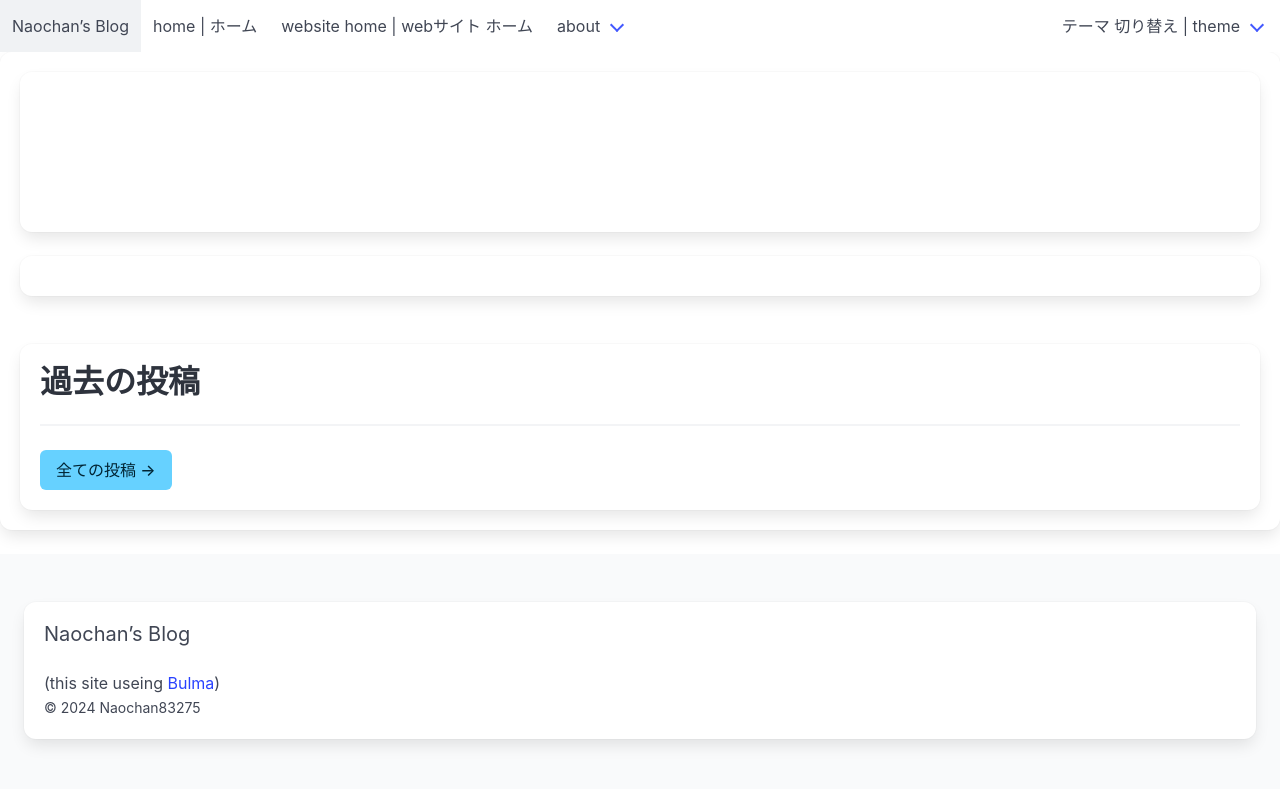
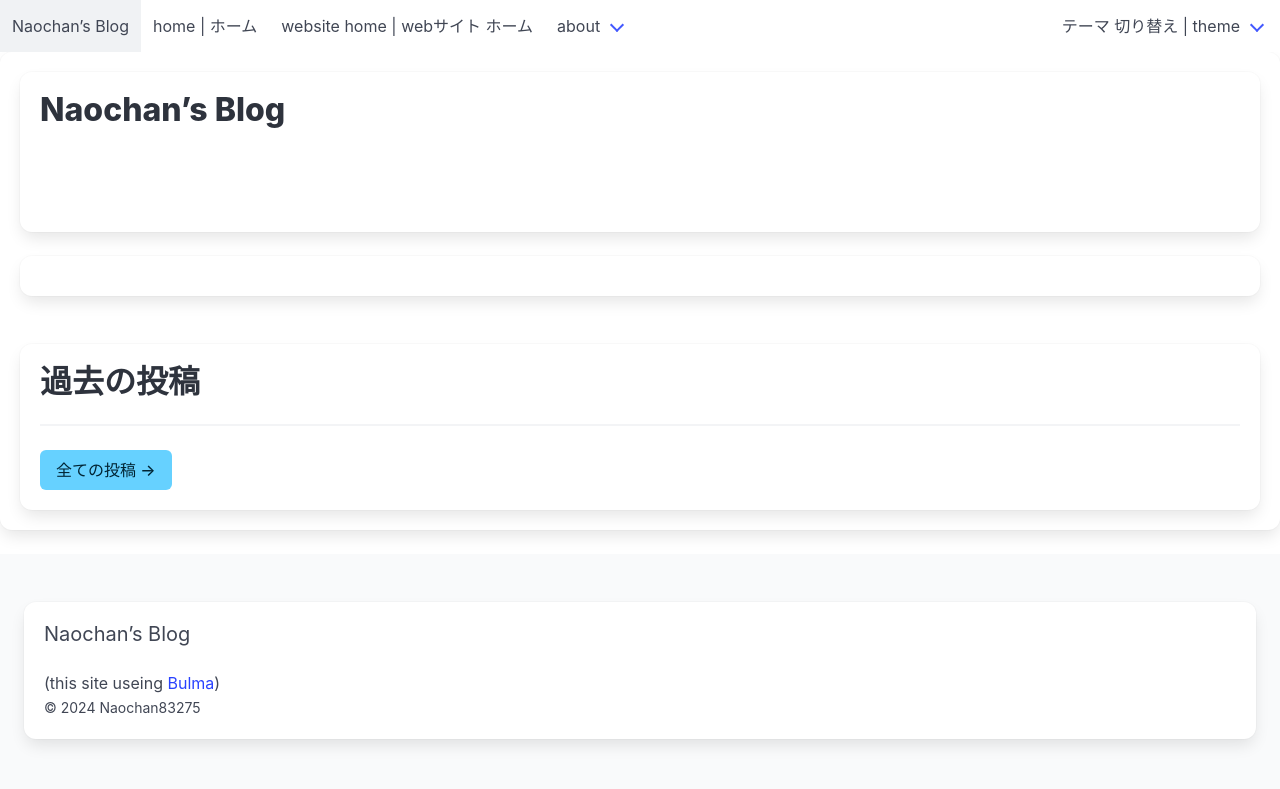
Before and after one commit to naochan83275/na83blog, a Jekyll site: the page built from index.html, in a window 1280 px wide. Shown: the top 789 px of the page. Built offline with Jekyll 4.4.1, drawn with Linux system fonts in a browser that asks for light colours.

Commit message:
site.titleにすべきところをpageにしていた問題を修正

```diff
--- a/_layouts/home.html
+++ b/_layouts/home.html
@@ -7,9 +7,9 @@ layout: default
 {% else %}
 <div class="box" style="height: 10em;">
 {% endif %}
-  <h1 class="title">{{ page.title }}</h1>
+  <h1 class="title">{{ site.title }}</h1>
   {% if page.subtitle %}
-  <h2 class="subtitle">{{ page.subtitle }}</h2>
+  <h2 class="subtitle">{{ site.description }}</h2>
   {% endif %}
 </div>
 {% if page.content %}
```
